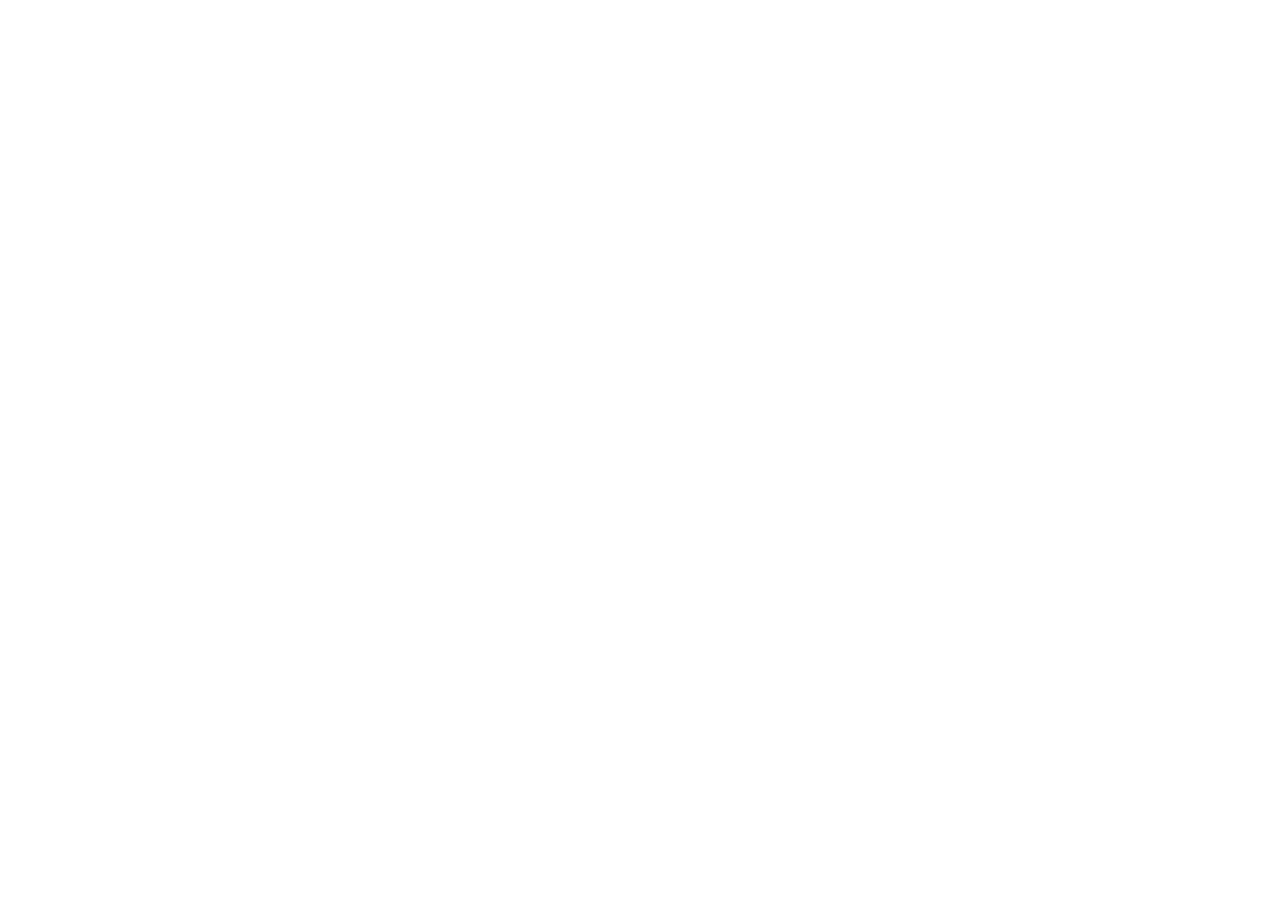
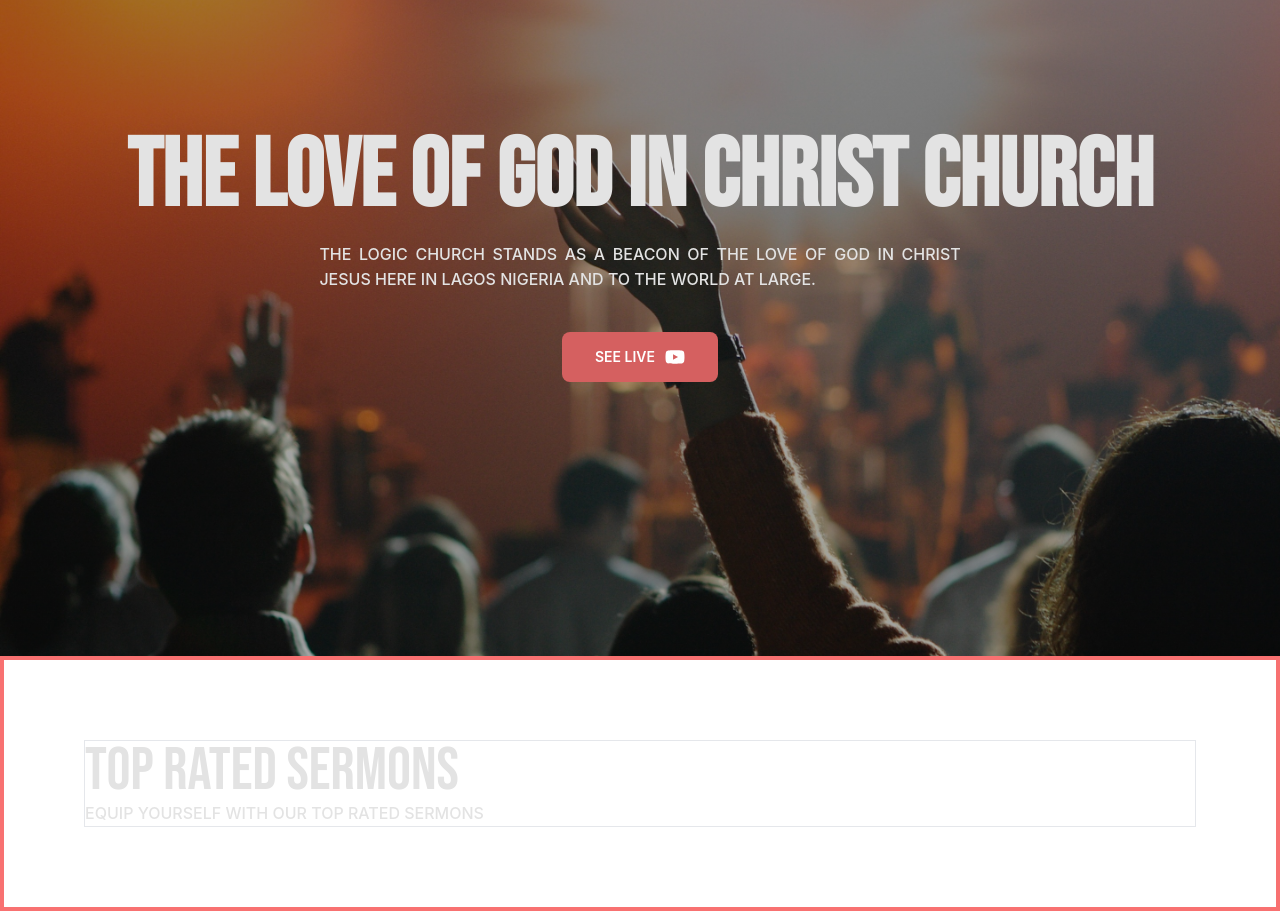
Before and after one commit to BIT-Corps/logic-fe, a Next.js app: page / in a window 1280 px wide. Shown: the part 240-1151 px from the top of the page. Before the commit the page ends 800 px from the top, so only its background shows below. Built offline with nearby package versions, Linux system fonts and the light colour scheme.

Commit message:
hero sections

```diff
--- a/app/assets/images/index.ts
+++ b/app/assets/images/index.ts
@@ -1 +1,2 @@
+export { default as HeroImg } from "./hero.jpeg";
 export { default as LogicLogo } from "./logic_logo.png";
--- a/app/globals.css
+++ b/app/globals.css
@@ -33,5 +33,14 @@
   }
 }
 
-@layer base {
+@layer components {
+  .hero {
+    @apply bg-center bg-no-repeat bg-cover !important;
+    background: linear-gradient(
+        0deg,
+        rgba(0, 0, 0, 0.36) 0%,
+        rgba(0, 0, 0, 0.36) 100%
+      ),
+      url("./assets/images/hero.jpeg"), lightgray 50%;
+  }
 }
--- a/app/page.tsx
+++ b/app/page.tsx
@@ -1,5 +1,6 @@
 import { Button } from "@mantine/core";
 import Image from "next/image";
+import { FaYoutube } from "react-icons/fa";
 import { LogicLogo } from "./assets";
 
 const links = [
@@ -36,6 +37,37 @@
           </nav>
         </section>
       </header>
+      <section className="flex items-center justify-center h-screen hero">
+        <div className="flex items-center flex-col uppercase space-y-4">
+          <h3 className=" font-bold text-8xl text-center">
+            The love of God in christ church
+          </h3>
+          <p className="w-7/12 text-justify">
+            The LOGIC Church stands as a beacon of The Love Of God In Christ
+            Jesus here in Lagos Nigeria and to the world at large.
+          </p>
+          <div>
+            <Button
+              rightSection={<FaYoutube size={20} />}
+              variant="filled"
+              color="light-red.4"
+              size="lg"
+              radius="md"
+              className="uppercase mt-6 text-sm px-8"
+            >
+              See Live
+            </Button>
+          </div>
+        </div>
+      </section>
+      <section className="border-red-400 border-4 p-20">
+        <div className="border container mx-auto">
+          <div className="uppercase">
+            <h4 className="text-6xl">Top Rated Sermons</h4>
+            <p>Equip yourself with our top rated sermons</p>
+          </div>
+        </div>
+      </section>
     </main>
   );
 }
--- a/tailwind.config.ts
+++ b/tailwind.config.ts
@@ -9,6 +9,7 @@
   theme: {
     extend: {
       colors: {
+        "lg-black": "#222222",
         "lg-dark": "#1D1D1D",
         "lg-white": "#E3E3E3",
         "lg-red-light": "#D45E5E",
```
Also changed, not shown: app/assets/images/hero.jpeg (added).
